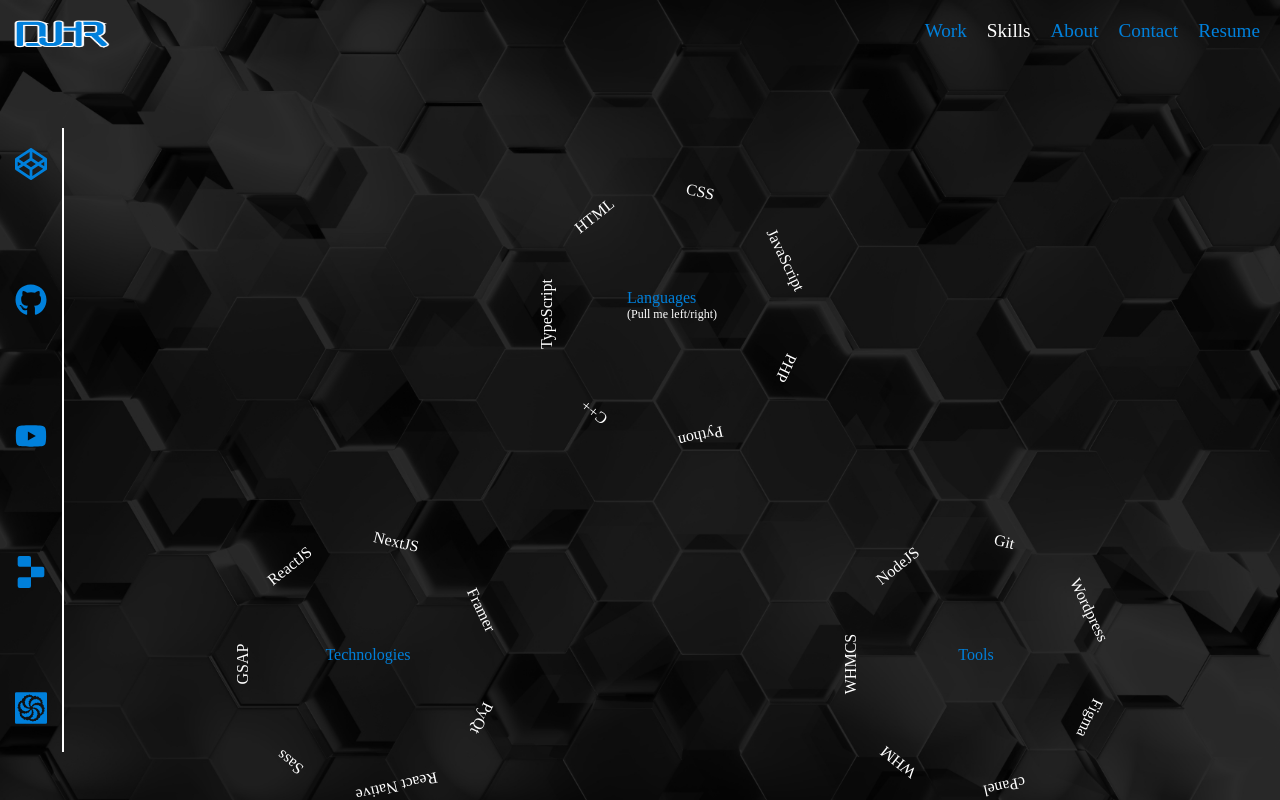
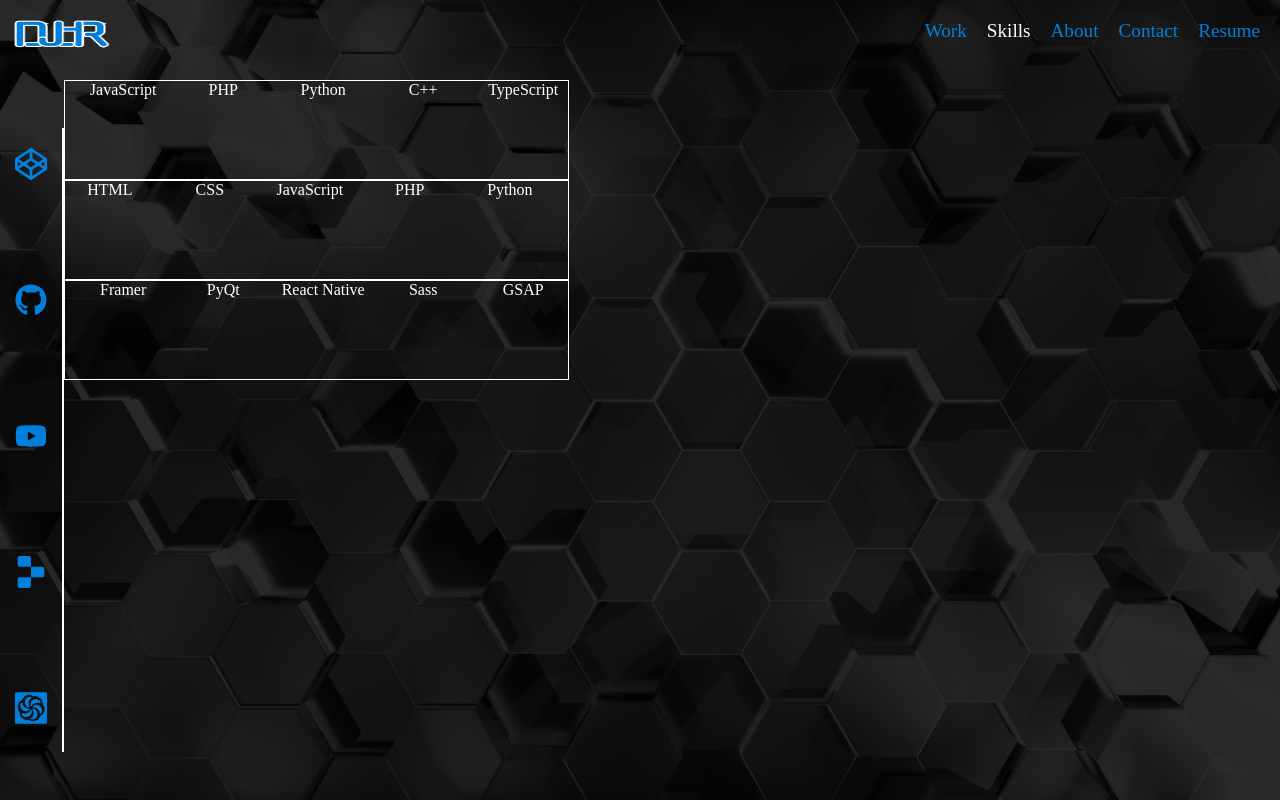
Before and after one commit to daniel-deru/portifolio4, a Next.js app: page /skills in a window 1280 px wide. Built offline with nearby package versions, Linux system fonts and the light colour scheme; a web font is replaced by a local one.

Commit message:
started changing skills page animation and layout

```diff
--- a/pages/skills.js
+++ /dev/null
@@ -1,193 +0,0 @@
-import { useRef, useState, useEffect } from "react"
-import { motion, useTransform, useMotionValue } from "framer-motion"
-
-// https://dev.to/holdmypotion/react-marquee-in-framer-motion-3d5a
-
-import { Orbit } from "../components/styled/Orbit.styled";
-import SkillsPage  from "./styled/skills.styled";
-
-const Skills = () => {
-  const [SIZE, SetSIZE] = useState(250)
-  const x = useMotionValue(0)
-  const rotateX = useTransform(x, [-150, 150], [-90, 90])
-
-  const LANGUAGES = ["HTML", "CSS", "JavaScript", "PHP", "Python", "C++", "TypeScript"]
-  const TECHNOLOGIES = ["ReactJS", "NextJS", "Framer",  "PyQt", "React Native", "Sass", "GSAP"]
-  const TOOLS = ["NodeJS", "Git", "Wordpress",  "Figma", "cPanel", "WHM", "WHMCS"]
-
-
-  const fadeVariant = {
-    hidden: {
-      opacity: 0
-    },
-    visible: index => ({
-      opacity: 1,
-      transition: {
-        duration: 0.5,
-        delay: (index * 0.1) + 0.75
-      }
-    })
-  }
-
-  const rotateVariant = {
-    animate: {
-      rotate: 360,
-      transition: {
-        repeat: Infinity,
-        repeateType: "loop",
-        repeateDelay: 0,
-        duration: 20,
-        delay: 3,
-        ease: "linear"
-      }
-    }
-  }
-  const statVariant = {
-    hidden: {
-      opacity: 0
-    },
-    animate: {
-      opacity: 1,
-      transition: {
-        duration: 1,
-      }
-    }
-  }
-
-
-  const languageRef = useRef()
-  const technologyRef = useRef()
-  const toolRef = useRef()
-
-  const changeSize = () => {
-    if(window.innerWidth <= 1000 && window.innerWidth > 700) SetSIZE(200)
-    if(window.innerWidth > 1000) SetSIZE(250)
-    if(window.innerWidth <= 700) SetSIZE(150)
-  }
-
-  useEffect(() => {
-    console.log(languageRef.current.children)
-    let languageRotate = rotate(languageRef.current.children, LANGUAGES)
-    let techRotate = rotate(technologyRef.current.children, TECHNOLOGIES)
-    let toolRotate = rotate(toolRef.current.children, TOOLS)
-    window.addEventListener("resize", () => changeSize())
-    changeSize()
-    console.log("hello")
-  }, [languageRef, SIZE])
-
-
-  const rotate = (nodeList, items) => {
-    let radius = SIZE / 2
-    for(let i = 1; i < nodeList.length; i++){
-      let angle = 2 * Math.PI / items.length * i
-
-      let x = radius - Math.round(radius * Math.cos(angle))
-      let y = radius - Math.round(radius * Math.sin(angle))
-
-      let itemWidth = nodeList[i].clientWidth / 2
-      nodeList[i].style.transform = `rotate(${angle * (180/Math.PI) - 90}deg)`
-      nodeList[i].style.top = `${y}px`
-      nodeList[i].style.left = `${x - itemWidth}px`
-    }
-  }
-
-  return (
-    <SkillsPage>
-        <Orbit size={SIZE}>
-          <motion.div
-          className="container"
-          ref={languageRef}
-
-          drag
-          dragConstraints={{top: 0, right: 0, left: 0, bottom: 0}}
-          style={{ x: x}}
-          >
-            <motion.div
-              className="center"
-              id="languages"
-              variants={statVariant}
-              initial="hidden"
-              animate="animate"
-            >
-              Languages
-            </motion.div>
-            {LANGUAGES.map((language, index) => <motion.div
-              key={language}
-
-              variants={fadeVariant}
-              initial="hidden"
-              animate="visible"
-              custom={index}
-
-            >
-              {language}
-            </motion.div>)}
-          </motion.div>
-        </Orbit>
-
-        <Orbit size={SIZE}>
-            <motion.div
-              className="container"
-              ref={technologyRef}
-
-              drag
-              dragConstraints={{top: 0, right: 0, left: 0, bottom: 0}}
-              style={{rotate: rotateX, x: x}}
-
-              >
-                <motion.div
-                  variants={statVariant}
-                  initial="hidden"
-                  animate="animate"
-                >
-                  Technologies
-                </motion.div>
-                {TECHNOLOGIES.map((technology, index) =>
-                <motion.div
-                  key={technology}
-
-                  variants={fadeVariant}
-                  initial="hidden"
-                  animate="visible"
-                  custom={index}
-                >
-                  {technology}
-                </motion.div>)}
-            </motion.div>
-
-            <motion.div
-              className="container"
-              ref={toolRef}
-
-              drag
-              dragConstraints={{top: 0, right: 0, left: 0, bottom: 0}}
-              style={{rotate: rotateX, x: x}}
-
-              >
-                <motion.div
-                  variants={statVariant}
-                  initial="hidden"
-                  animate="animate"
-
-                >
-                  Tools
-                </motion.div>
-                {TOOLS.map((tool, index) =>
-                  <motion.div
-                    key={tool}
-
-                    variants={fadeVariant}
-                    initial="hidden"
-                    animate="visible"
-                    custom={index}
-                    >
-                    {tool}
-                  </motion.div>)}
-            </motion.div>
-        </Orbit>
-
-    </SkillsPage>
-  );
-};
-
-export default Skills;
--- /dev/null
+++ b/pages/skills.jsx
@@ -0,0 +1,85 @@
+import { useRef, useState, useEffect } from "react"
+import { motion, useTransform, useMotionValue } from "framer-motion"
+
+// https://dev.to/holdmypotion/react-marquee-in-framer-motion-3d5a
+
+import SkillsPage  from "./styled/skills.styled";
+
+const Skills = () => {
+
+  const LANGUAGES = ["HTML", "CSS", "JavaScript", "PHP", "Python", "C++", "TypeScript"]
+  const TECHNOLOGIES = ["ReactJS", "NextJS", "Framer",  "PyQt", "React Native", "Sass", "GSAP"]
+  const TOOLS = ["NodeJS", "Git", "Wordpress",  "Figma", "cPanel", "WHM", "WHMCS"]
+
+  const languageRef = useRef(null)
+
+  const calcWidth = (array) => {
+    const items = array.length
+    console.log(items * 100)
+  }
+
+
+  const tickerVariant = {
+    animate: (width) => ({
+      x: [0, width],
+      transition: {
+        x: {
+          repeat: Infinity,
+          repeateType: "loop",
+          duration: 20,
+          ease: "linear"
+        }
+      }
+    }),
+
+  }
+
+  useEffect(() => {
+    calcWidth(LANGUAGES)
+  }, [])
+
+  return (
+    <SkillsPage>
+
+        <div className="ticker">
+          <motion.div
+            className="track"
+            variants={tickerVariant}
+            animate="animate"
+            custom={-700}
+          >
+            {[].concat(LANGUAGES, LANGUAGES).map(item => (
+              <span className="item">{item}</span>
+            ))}
+          </motion.div>
+        </div>
+        <div className="ticker reverse">
+          <motion.div
+            className="track"
+            variants={tickerVariant}
+            animate="animate"
+            custom={700}
+          >
+            {[].concat(LANGUAGES, LANGUAGES).map(item => (
+              <span className="item">{item}</span>
+            ))}
+          </motion.div>
+        </div>
+        <div className="ticker">
+          <motion.div
+            className="track"
+            variants={tickerVariant}
+            animate="animate"
+            custom={-700}
+          >
+            {[].concat(TECHNOLOGIES, TECHNOLOGIES).map(item => (
+              <span className="item">{item}</span>
+            ))}
+          </motion.div>
+        </div>
+
+    </SkillsPage>
+  );
+};
+
+export default Skills;
--- a/pages/styled/skills.styled.js
+++ b/pages/styled/skills.styled.js
@@ -1,22 +1,57 @@
 import styled from "styled-components";
 
 export default styled.div`
-    width: 95vw;
-    height: 100vh;
-    display: flex;
-    flex-direction: column;
-    justify-content: space-around;
+  .ticker {
+    position: relative;
+    /* height: 206px; */
+    height: 100px;
+    width: 505px;
+    border: 1px solid white;
     overflow: hidden;
+  }
 
-    @media (max-width: 1000px) {
-        font-size: 0.8em;
-    }
-    @media (max-width: 1000px) {
-        height: 80vh;
-    }
+  .track:not(.reverse .track) {
+    /* left: 0; */
+    white-space: nowrap;
+  }
 
-    @media (max-width: 500px) {
-        height: 100vh;
-    }
+  .item {
+    display: inline-block;
+    /* margin: 10px; */
+    width: 100px;
+    text-align: center;
+  }
+
+  .reverse {
+    height: 100px;
+  }
+
+  .reverse .track {
+    white-space: nowrap;
+    position: absolute;
+    right: 0px;
+
+
+  }
 
 `
+// export default styled.div`
+//     width: 95vw;
+//     height: 100vh;
+//     display: flex;
+//     flex-direction: column;
+//     justify-content: space-around;
+//     overflow: hidden;
+
+//     @media (max-width: 1000px) {
+//         font-size: 0.8em;
+//     }
+//     @media (max-width: 1000px) {
+//         height: 80vh;
+//     }
+
+//     @media (max-width: 500px) {
+//         height: 100vh;
+//     }
+
+// `
```
